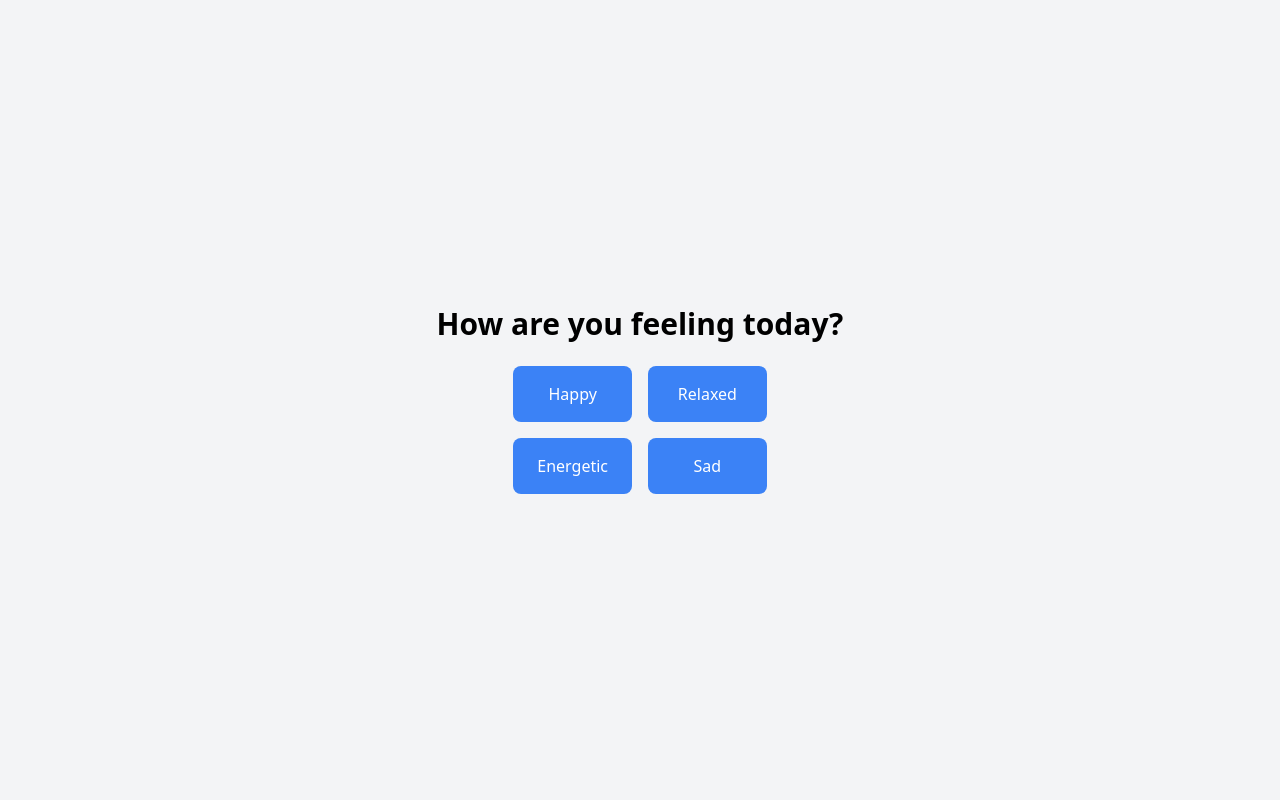
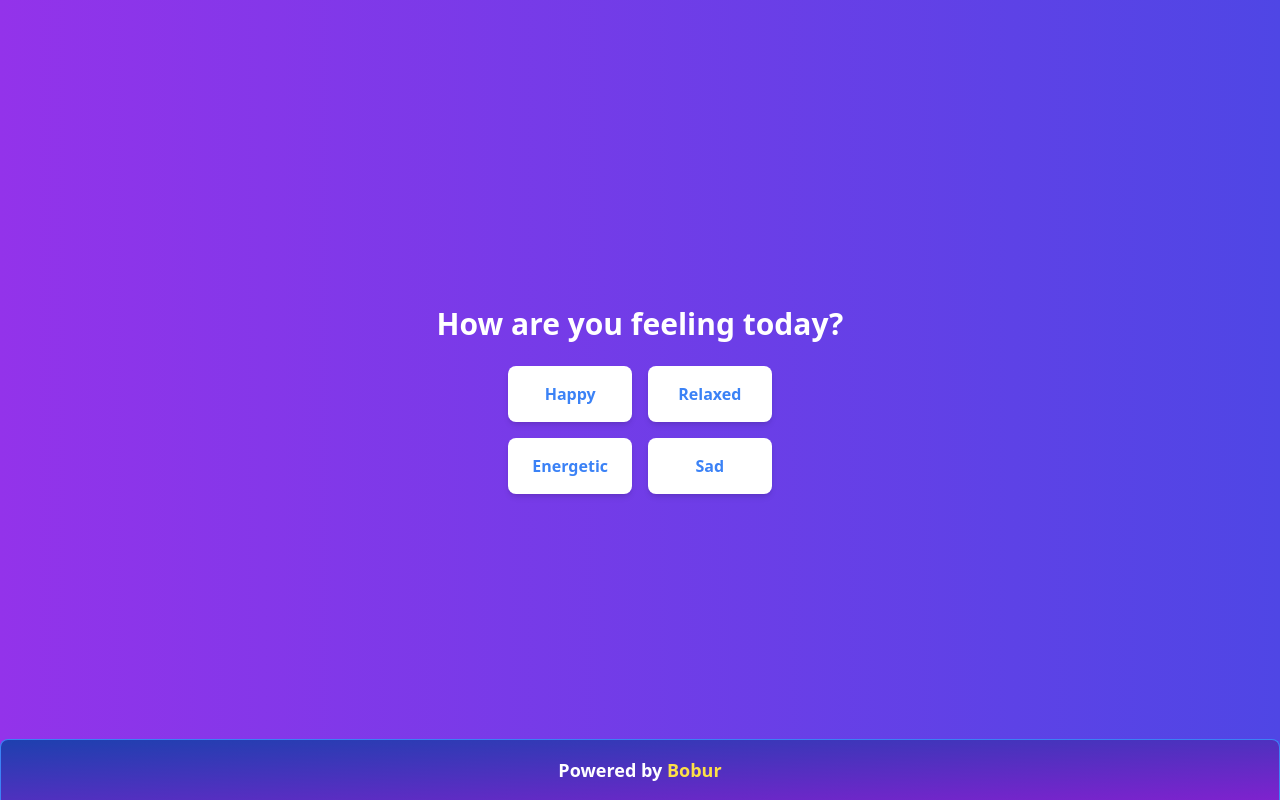
Before and after one commit to RahimjonovBoburjon/mood-playlist, a Vue app: page /mood in a window 1280 px wide. Built offline with nearby package versions, Linux system fonts and the light colour scheme.

Commit message:
Change design

```diff
--- a/src/App.vue
+++ b/src/App.vue
@@ -1,5 +1,15 @@
 <template>
   <router-view />
+
+  <footer
+    class="bg-gradient-to-br from-blue-800 to-purple-700 text-white text-lg py-4 fixed bottom-0 left-0 right-0 shadow-lg rounded-t-lg backdrop-blur-md bg-opacity-90 animate-fade-in border-t border-x border-blue-500">
+    <p class="font-semibold text-center">
+      Powered by
+      <span class="text-yellow-300 hover:text-yellow-400 transition-colors duration-300">
+        <a href="https://github.com/RahimjonovBoburjon" target="_blank" rel="noopener noreferrer">Bobur</a>
+      </span>
+    </p>
+  </footer>
 </template>
 
 <script>
@@ -8,4 +18,20 @@ export default {
 }
 </script>
 
-<style></style>
+<style>
+@keyframes fadeIn {
+  from {
+    opacity: 0;
+    transform: translateY(20px);
+  }
+
+  to {
+    opacity: 1;
+    transform: translateY(0);
+  }
+}
+
+.animate-fade-in {
+  animation: fadeIn 0.5s ease-out;
+}
+</style>
--- a/src/views/Home.vue
+++ b/src/views/Home.vue
@@ -1,8 +1,8 @@
 <template>
-    <div class="flex flex-col items-center justify-center h-screen bg-gradient-to-r from-indigo-500 to-purple-500">
-        <h1 class="text-white text-4xl font-bold">Mood-Based Playlist</h1>
+    <div class="flex flex-col items-center justify-center h-screen bg-gradient-animate">
+        <h1 class="text-white text-4xl md:text-5xl lg:text-6xl font-bold animate-fade-in-down text-center">Mood-Based Playlist</h1>
         <router-link to="/mood"
-            class="mt-5 px-6 py-3 bg-white text-indigo-600 font-semibold rounded-lg shadow-lg hover:bg-gray-200">
+            class="mt-5 px-6 py-3 bg-white text-indigo-600 font-semibold rounded-lg shadow-lg hover:bg-gray-200 hover:text-purple-600 hover:shadow-xl transition-all duration-300 transform hover:scale-105 text-lg md:text-xl">
             Get Started
         </router-link>
     </div>
@@ -14,4 +14,40 @@ export default {
 }
 </script>
 
-<style></style>
+<style>
+@keyframes fadeInDown {
+    from {
+        opacity: 0;
+        transform: translateY(-20px);
+    }
+
+    to {
+        opacity: 1;
+        transform: translateY(0);
+    }
+}
+
+.animate-fade-in-down {
+    animation: fadeInDown 1s ease-out;
+}
+
+@keyframes gradientShift {
+    0% {
+        background-position: 0% 50%;
+    }
+
+    50% {
+        background-position: 100% 50%;
+    }
+
+    100% {
+        background-position: 0% 50%;
+    }
+}
+
+.bg-gradient-animate {
+    background: linear-gradient(270deg, #4f46e5, #9333ea, #4f46e5);
+    background-size: 200% 200%;
+    animation: gradientShift 10s ease infinite;
+}
+</style>
--- a/src/views/MoodSelect.vue
+++ b/src/views/MoodSelect.vue
@@ -1,9 +1,10 @@
 <template>
-    <div class="flex flex-col items-center justify-center h-screen bg-gray-100">
-        <h2 class="text-3xl font-bold mb-6">How are you feeling today?</h2>
+    <div class="flex flex-col items-center justify-center h-screen bg-gradient-animate">
+        <h2 class="text-3xl font-bold mb-6 text-white animate-text-fade-in text-center">How are you feeling today?</h2>
         <div class="grid grid-cols-2 gap-4">
             <button v-for="mood in moods" :key="mood"
-                class="px-6 py-4 bg-blue-500 text-white rounded-lg hover:bg-blue-600" @click="selectMood(mood)">
+                class="px-6 py-4 bg-white text-blue-500 font-semibold rounded-lg shadow-md hover:bg-gray-100 hover:shadow-lg transition-all duration-300 transform hover:scale-105 animate-button-fade-in"
+                @click="selectMood(mood)">
                 {{ mood }}
             </button>
         </div>
@@ -25,4 +26,73 @@ export default {
 };
 </script>
 
-<style></style>
+<style>
+@keyframes gradientShift {
+    0% {
+        background-position: 0% 50%;
+    }
+
+    50% {
+        background-position: 100% 50%;
+    }
+
+    100% {
+        background-position: 0% 50%;
+    }
+}
+
+.bg-gradient-animate {
+    background: linear-gradient(270deg, #4f46e5, #9333ea, #4f46e5);
+    background-size: 200% 200%;
+    animation: gradientShift 10s ease infinite;
+}
+
+@keyframes textFadeIn {
+    from {
+        opacity: 0;
+        transform: translateY(-20px);
+    }
+
+    to {
+        opacity: 1;
+        transform: translateY(0);
+    }
+}
+
+.animate-text-fade-in {
+    animation: textFadeIn 1.5s ease-out;
+}
+
+@keyframes buttonFadeIn {
+    from {
+        opacity: 0;
+        transform: translateY(20px);
+    }
+
+    to {
+        opacity: 1;
+        transform: translateY(0);
+    }
+}
+
+.animate-button-fade-in {
+    animation: buttonFadeIn 1s ease-out;
+    animation-fill-mode: backwards;
+}
+
+.animate-button-fade-in:nth-child(1) {
+    animation-delay: 0.3s;
+}
+
+.animate-button-fade-in:nth-child(2) {
+    animation-delay: 0.6s;
+}
+
+.animate-button-fade-in:nth-child(3) {
+    animation-delay: 0.9s;
+}
+
+.animate-button-fade-in:nth-child(4) {
+    animation-delay: 1.2s;
+}
+</style>
--- a/src/views/Playlist.vue
+++ b/src/views/Playlist.vue
@@ -1,16 +1,18 @@
 <template>
-    <div class="flex flex-col items-center justify-center min-h-screen bg-gray-200">
-        <h2 class="text-3xl font-bold mb-4">Your Mood-Based Playlist</h2>
-        <p class="text-lg mb-6">Mood: <span class="font-semibold">{{ mood }}</span></p>
+    <div class="flex flex-col items-center justify-center min-h-screen bg-gradient-animate">
+        <h2 class="text-3xl font-bold mb-4 text-white animate-text-fade-in text-center">Your Mood-Based Playlist</h2>
+        <p class="text-lg mb-6 text-white animate-text-fade-in">Mood: <span class="font-semibold">{{ mood }}</span></p>
 
-        <div v-if="loading">Loading...</div>
-        <ul v-else class="w-full max-w-md bg-white p-4 rounded-lg shadow-md">
+        <div v-if="loading" class="text-white animate-text-fade-in">Loading...</div>
+        <ul v-else class="w-full max-w-md bg-white p-4 rounded-lg shadow-md animate-list-fade-in">
             <li v-for="(song, index) in songs" :key="index" class="py-2 border-b last:border-none">
-                🎵 <a :href="song.url" target="_blank">{{ song.name }} - {{ song.artist }}</a>
+                🎵 <a :href="song.url" target="_blank" class="text-blue-500 hover:text-blue-700">{{ song.name }} - {{
+                    song.artist }}</a>
             </li>
         </ul>
 
-        <router-link to="/mood" class="mt-5 px-6 py-3 bg-indigo-600 text-white rounded-lg hover:bg-indigo-700">
+        <router-link to="/mood"
+            class="mt-5 px-6 py-3 bg-indigo-600 text-white rounded-lg hover:bg-indigo-700 transition-all duration-300 transform hover:scale-105 animate-button-fade-in">
             Choose Another Mood
         </router-link>
     </div>
@@ -37,3 +39,74 @@ export default {
     },
 };
 </script>
+
+<style>
+@keyframes gradientShift {
+    0% {
+        background-position: 0% 50%;
+    }
+
+    50% {
+        background-position: 100% 50%;
+    }
+
+    100% {
+        background-position: 0% 50%;
+    }
+}
+
+.bg-gradient-animate {
+    background: linear-gradient(270deg, #4f46e5, #9333ea, #4f46e5);
+    background-size: 200% 200%;
+    animation: gradientShift 10s ease infinite;
+}
+
+@keyframes textFadeIn {
+    from {
+        opacity: 0;
+        transform: translateY(-20px);
+    }
+
+    to {
+        opacity: 1;
+        transform: translateY(0);
+    }
+}
+
+.animate-text-fade-in {
+    animation: textFadeIn 1.5s ease-out;
+}
+
+@keyframes listFadeIn {
+    from {
+        opacity: 0;
+        transform: translateY(20px);
+    }
+
+    to {
+        opacity: 1;
+        transform: translateY(0);
+    }
+}
+
+.animate-list-fade-in {
+    animation: listFadeIn 1s ease-out;
+}
+
+@keyframes buttonFadeIn {
+    from {
+        opacity: 0;
+        transform: translateY(20px);
+    }
+
+    to {
+        opacity: 1;
+        transform: translateY(0);
+    }
+}
+
+.animate-button-fade-in {
+    animation: buttonFadeIn 1s ease-out;
+    animation-delay: 0.5s;
+}
+</style>
```
